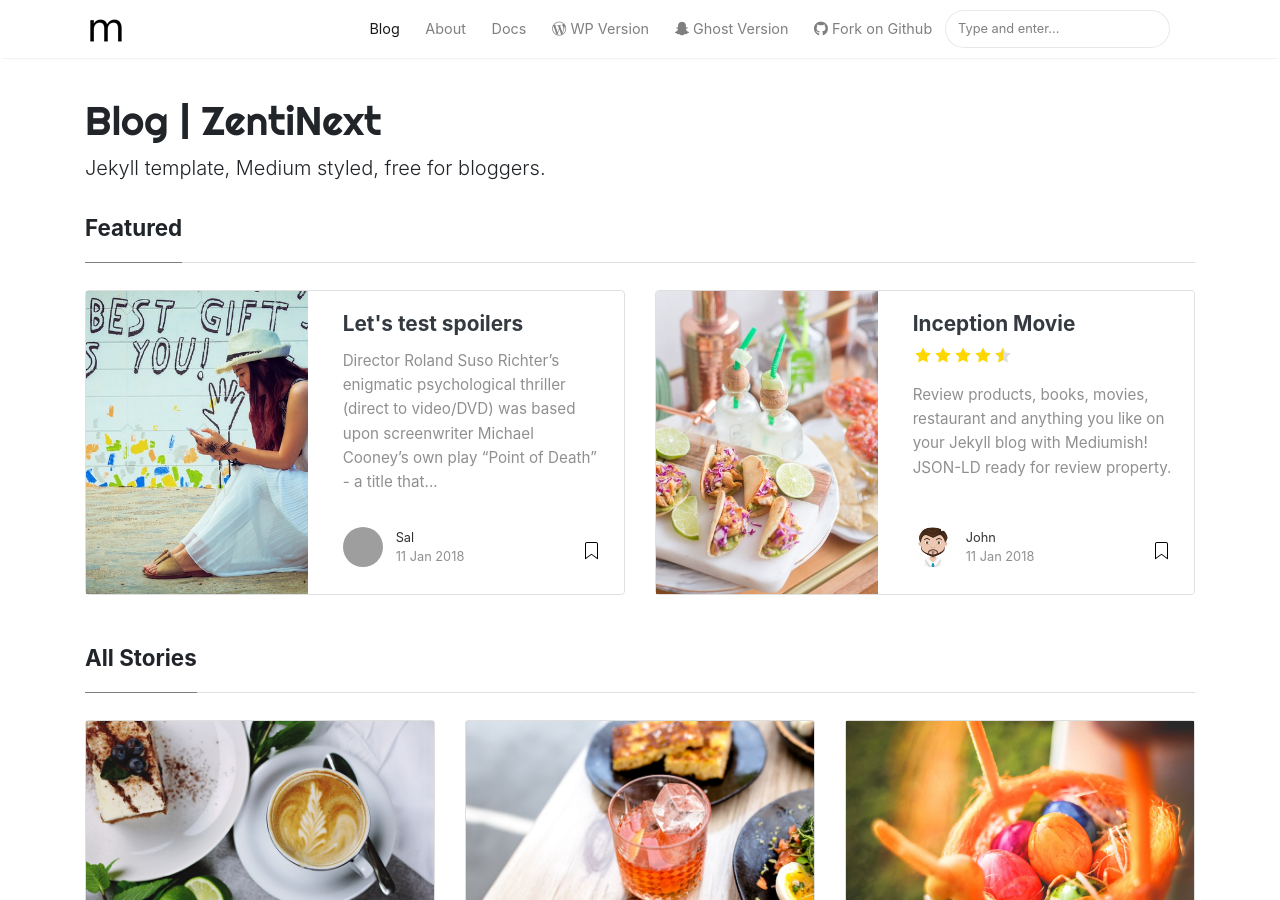
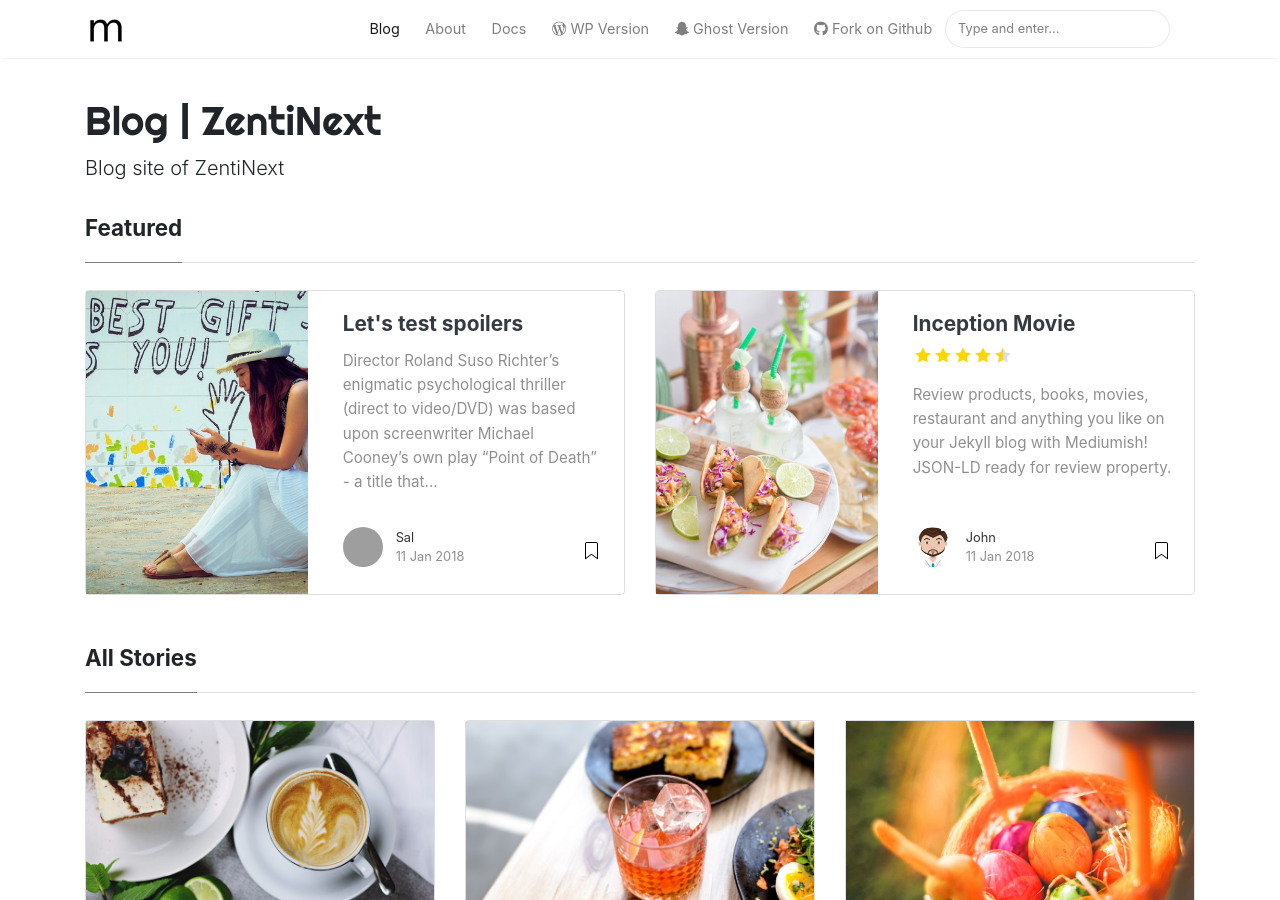
Before and after one commit to ZentiNext/zentinext-blog, a Jekyll site: the page built from index.html, in a window 1280 px wide and 900 px high. Built offline with Jekyll 4.4.1, drawn with Linux system fonts in a browser that asks for light colours; nearby versions of some CDN libraries; the list of posts is cut into pages by our own code; grey boxes are pictures that could not be loaded.

Commit message:
Update _config.yml

```diff
--- a/_config.yml
+++ b/_config.yml
@@ -1,7 +1,7 @@
 # Site
 name: "Blog | ZentiNext"
 title: "Blog | ZentiNext"
-description: "Jekyll template, Medium styled, free for bloggers."
+description: "Blog site of ZentiNext"
 logo: 'assets/images/logo.png'
 favicon: 'assets/images/logo.png'
 baseurl: /
@@ -16,10 +16,10 @@
   sal:
     name: Sal
     display_name: Sal
-    gravatar: e56154546cf4be74e393c62d1ae9f9d4
-    email: wowthemesnet@gmail.com
+    gravatar: 68d4f7d413de227accc9438594ce0846
+    email: mottretor@gmail.com
     web: https://www.wowthemes.net
-    twitter: https://twitter.com/wowthemesnet
+    twitter: https://twitter.com/mottretor
     description: "Author of Mediumish, a Bootstrap Medium styled template available for WordPress, HTML, Ghost and Jekyll. You are currently previewing Jekyll template demo."
   john:
     name: John
```
